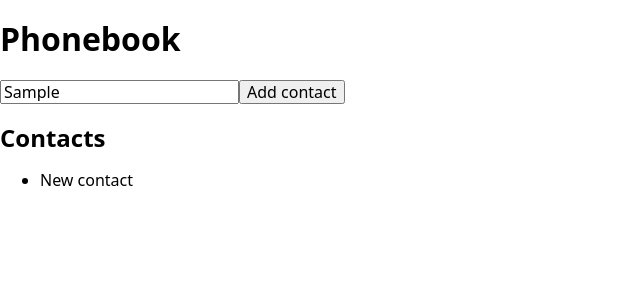
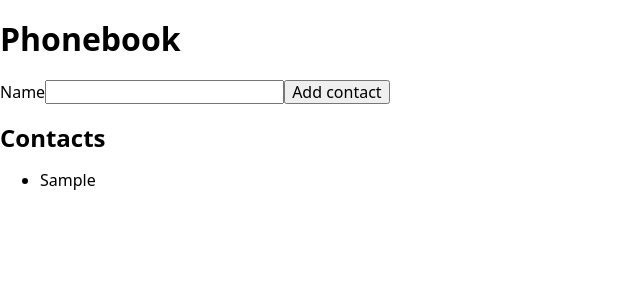
Before and after one commit to itstoreall/goit-react-hw-02-phonebook, a React (Create React App) app: page / in a window 1280 px wide. Both pictures are taken after typing "Sample" into the empty fields and a click on the button "Add contact". Shown: the top 300 px of the page, without its empty margins (0-640 px from the left). Built offline with nearby package versions, Linux system fonts and the light colour scheme.

Commit message:
adds a ContactItem

```diff
--- a/src/App.js
+++ b/src/App.js
@@ -8,20 +8,29 @@ import ContactList from './components/ContactList';
 // };
 
 const App = () => {
-  // eslint-disable-next-line
   const [contacts, setContacts] = useState([]);
-  // eslint-disable-next-line
-  const [name, setName] = useState('ee');
+  const [name, setName] = useState('');
+
+  const handleSubmit = newContact => {
+    console.log(newContact);
+    setContacts(prevState => [newContact, ...prevState]);
+  };
 
   return (
     <div>
       <h1>Phonebook</h1>
-      <Form name={name} contacts={contacts} />
+      <Form
+        // className={}
+        name={name}
+        setContacts={setContacts}
+        setName={setName}
+        onSubmit={handleSubmit}
+      />
       <h2>Contacts</h2>
       <ContactList
-      // contacts={contacts}
-      // onDelete={handleDeleteContact}
-      // onToggle={handleToggleContact}
+        contacts={contacts}
+        // onDelete={handleDeleteContact}
+        // onToggle={handleToggleContact}
       />
     </div>
   );
--- /dev/null
+++ b/src/components/ContactList/ContactItem.jsx
@@ -0,0 +1,11 @@
+// import React from 'react';
+
+const ContactItem = ({ contact }) => {
+  return (
+    <ul>
+      <li>{contact.name}</li>
+    </ul>
+  );
+};
+
+export default ContactItem;
--- a/src/components/ContactList/ContactList.jsx
+++ b/src/components/ContactList/ContactList.jsx
@@ -1,10 +1,13 @@
 import React from 'react';
+import ContactItem from './ContactItem';
 
-const ContactList = () => {
+const ContactList = ({ contacts }) => {
   return (
-    <ul>
-      <li>New contact</li>
-    </ul>
+    <div>
+      {contacts.map(contact => (
+        <ContactItem key={contact.id} contact={contact} />
+      ))}
+    </div>
   );
 };
 
--- a/src/components/PhonebookForm/Form.jsx
+++ b/src/components/PhonebookForm/Form.jsx
@@ -2,27 +2,28 @@ import React from 'react';
 // import FormInput from './FormInput';
 import { v4 as uuidv4 } from 'uuid';
 
-const Form = ({ name, contacts }) => {
-  console.log(name);
-  console.log(contacts);
+const Form = ({ name, contacts, setContacts, setName, onSubmit }) => {
+  // Записывает значение инпута в стейт
+  const handleInputChange = e => setName(e.target.value);
 
   const handleAddContact = e => {
     e.preventDefault();
 
-    console.log('name:', e.target.value);
-    console.log('id', uuidv4());
+    const newContact = {
+      id: uuidv4(),
+      name: name,
+    };
 
-    return {
-      name: e.target,
-      id: uuidv4(),
-      useState: 'useState',
-    };
+    onSubmit(newContact);
+    setName('');
   };
 
   return (
     <form>
-      {/* <FormInput onAddContact={handleAddContact} /> */}
-      <input type="text" />
+      <label>
+        Name
+        <input type="text" value={name} onChange={handleInputChange} />
+      </label>
       <button tupe="submit" onClick={handleAddContact}>
         Add contact
       </button>
```
